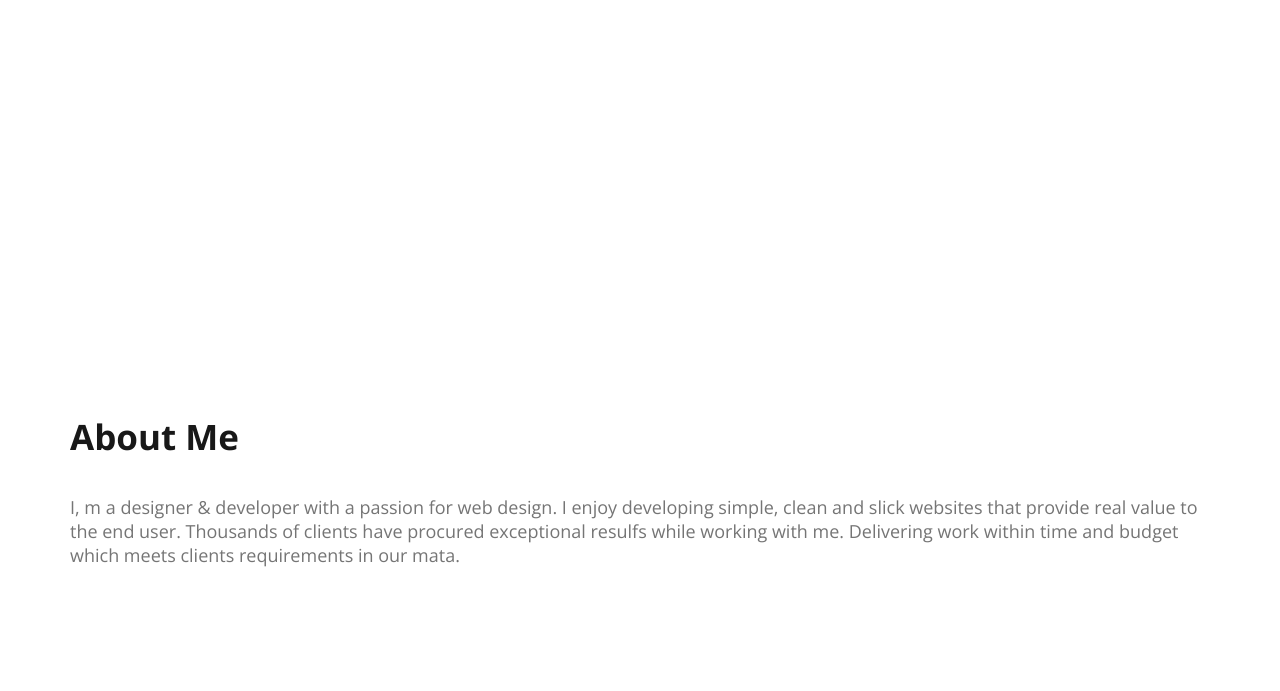
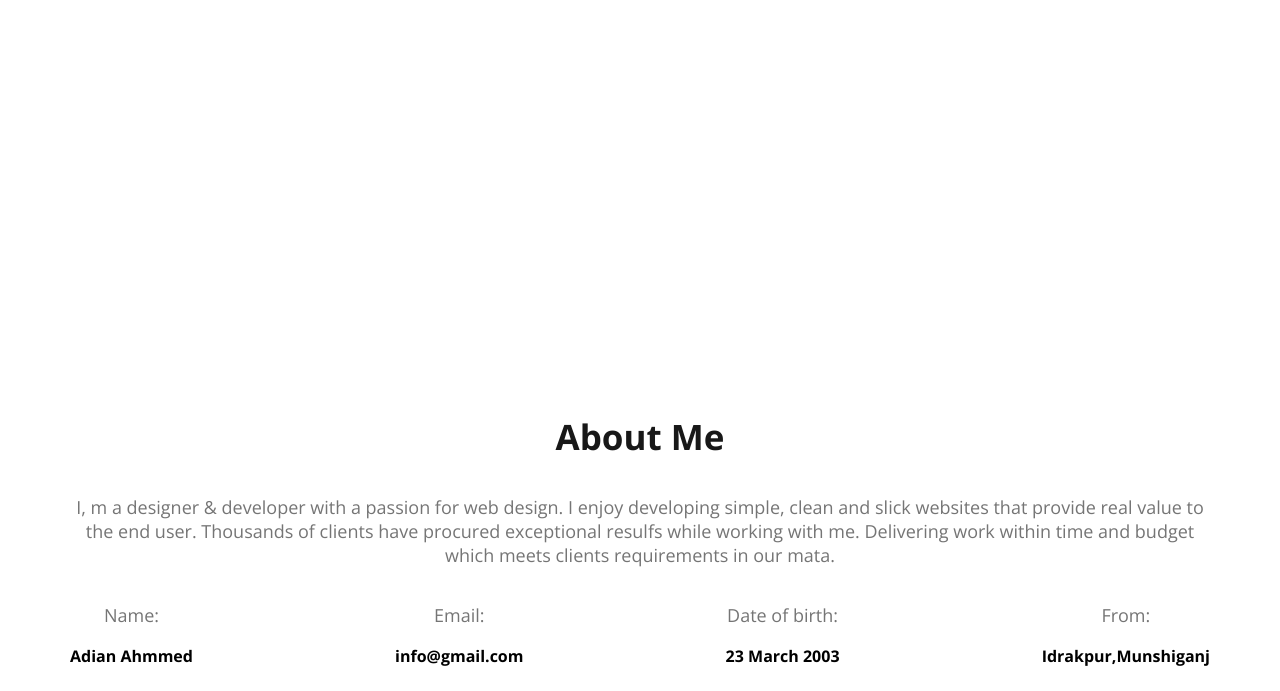
Before and after one commit to adian-999/web-dev-portfolio, a plain HTML site: page index.html in a window 1280 px wide. Shown: the part 1291-1982 px from the top of the page. Before the commit the page ends 1876 px from the top, so only its background shows below. Drawn offline with nearby package versions, Linux system fonts and the light colour scheme.

Commit message:
main part

```diff
--- a/index.html
+++ b/index.html
@@ -43,6 +43,25 @@
         <section class="about">
             <h3 class="section-title">About Me</h3>
             <p class="section-description">I, m a designer & developer with a passion for web design. I enjoy developing simple, clean and slick websites that provide real value to the end user. Thousands of clients have procured exceptional resulfs while working with me. Delivering work within time and budget which meets clients requirements in our mata.</p>
+            <div class="about-items">
+                <div class="about-item">
+                    <p class="item-title section-description">Name:
+                                       </p>
+                    <p class="item-description">Adian Ahmmed</p>
+                </div>
+                <div class="about-item">
+                    <p class="item-title section-description">Email:</p>
+                    <p class="item-description">info@gmail.com </p>
+                </div>
+                <div class="about-item">
+                    <p class="item-title section-description">Date of birth:</p>
+                    <p class="item-description">23 March 2003</p>
+                </div>
+                <div class="about-item">
+                    <p class="item-title section-description">From:</p>
+                    <p class="item-description">Idrakpur,Munshiganj </p>
+                </div>
+            </div>
 
         </section>
 
--- a/style.css
+++ b/style.css
@@ -93,3 +93,15 @@ main{
     margin:0 auto;
 
 }
+.about{
+    border-radius:10px;
+    text-align:center;
+}
+.about-items{
+    display:flex;
+    text-align:center;
+    justify-content:space-between;
+}
+.item-description{
+    font-weight:bold;
+}
```
